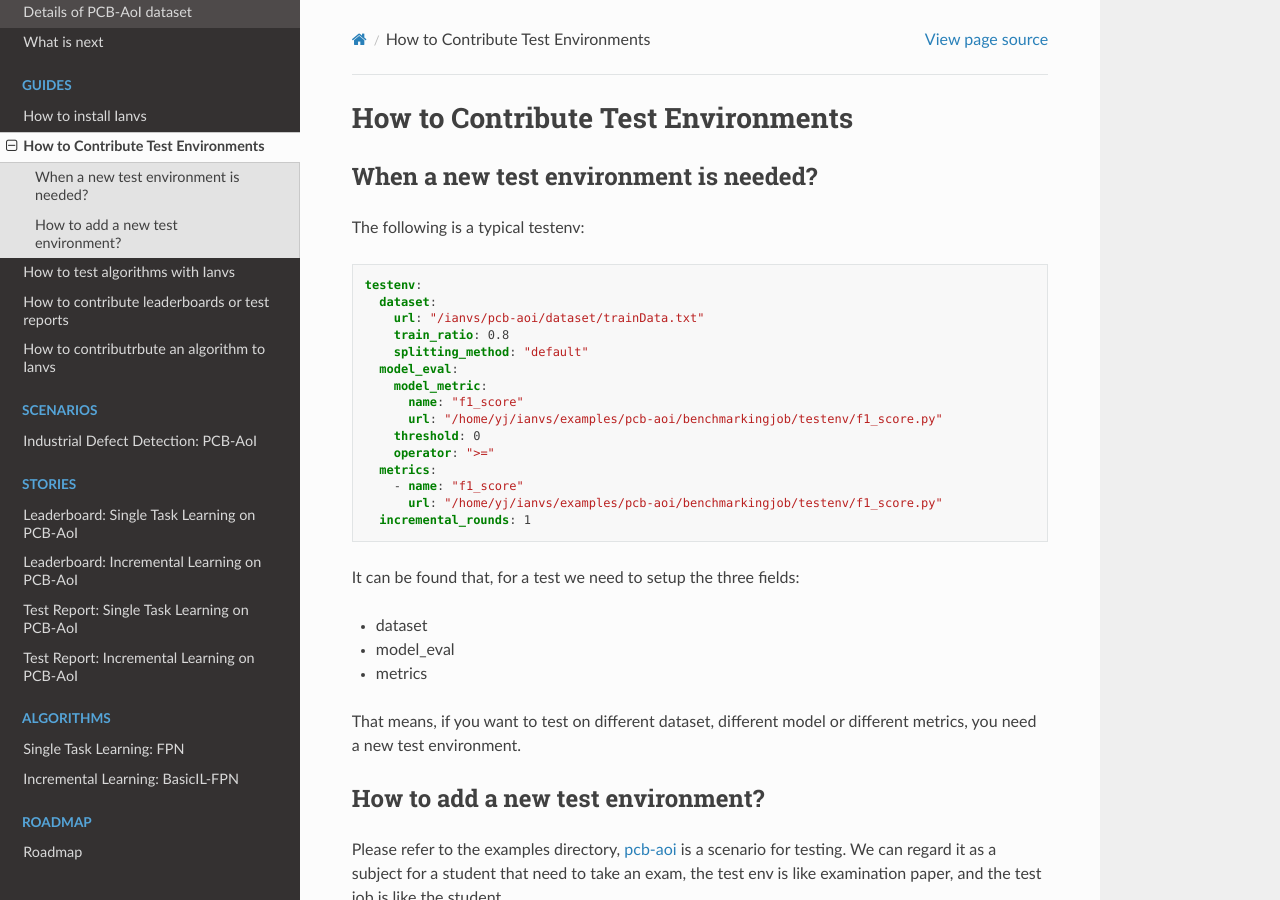
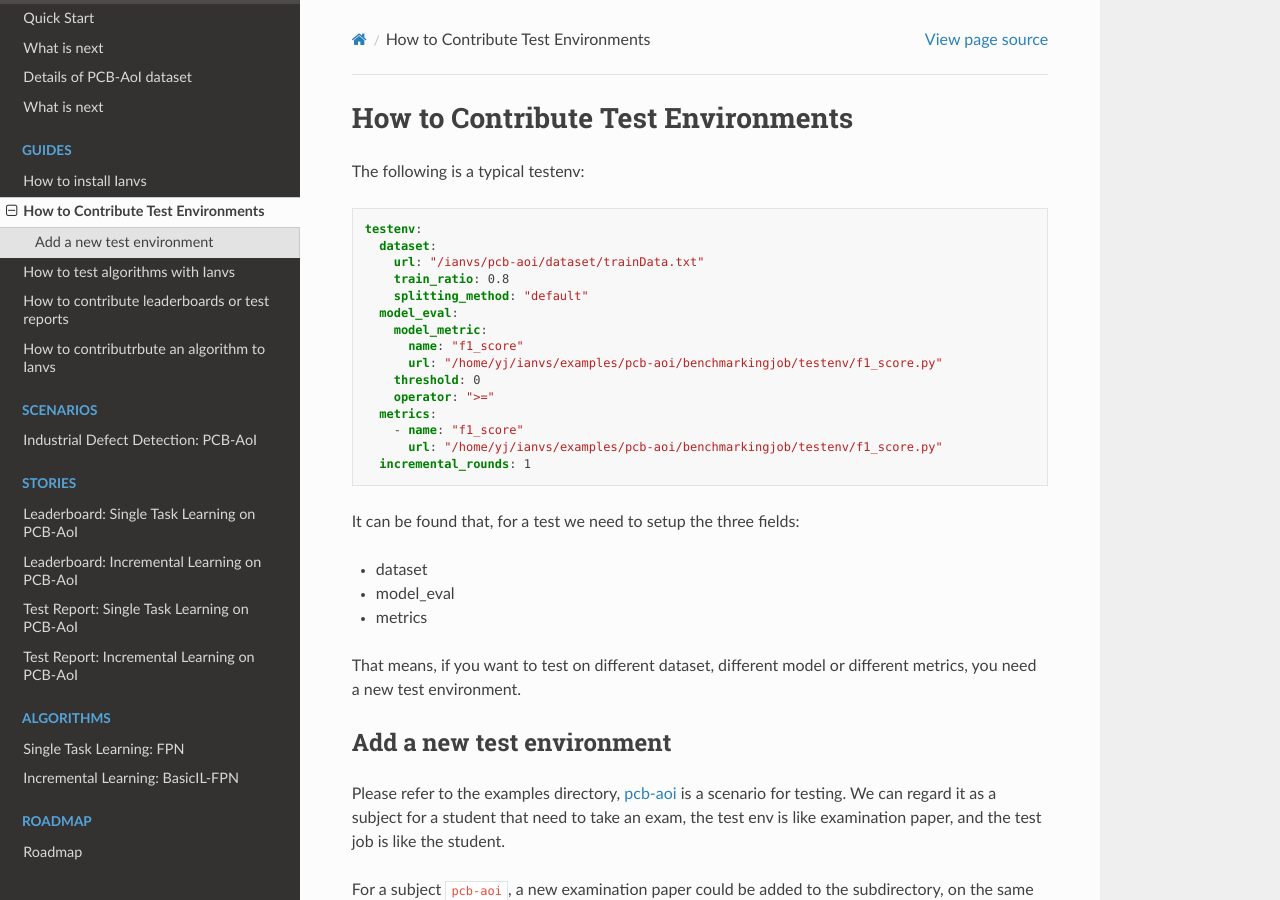
Before and after one commit to kubeedge/ianvs, a Sphinx documentation site: the page built from docs/guides/how-to-contribute-test-environments.md, in a window 1280 px wide and 900 px high. Built offline with Sphinx 7.4.7 and the Read the Docs theme 2.0.0, drawn with Linux system fonts in a browser that asks for light colours; pages that are not in the unit, such as notebooks, are missing from menus.

Commit message:
Update section: how-to-contribute-test-environments
Signed-off-by: Jie Pu <pujie2@huawei.com>

````diff
--- a/docs/guides/how-to-contribute-test-environments.md
+++ b/docs/guides/how-to-contribute-test-environments.md
@@ -1,7 +1,5 @@
 # How to Contribute Test Environments
 
-
-## When a new test environment is needed?
 
 The following is a typical testenv:
 ```yaml
@@ -30,7 +28,7 @@
 
 
 
-## How to add a new test environment?
+## Add a new test environment
 
 Please refer to the examples directory, [pcb-aoi] is a scenario for testing.
 We can regard it as a subject for a student that need to take an exam, the test env is like examination paper,
````
